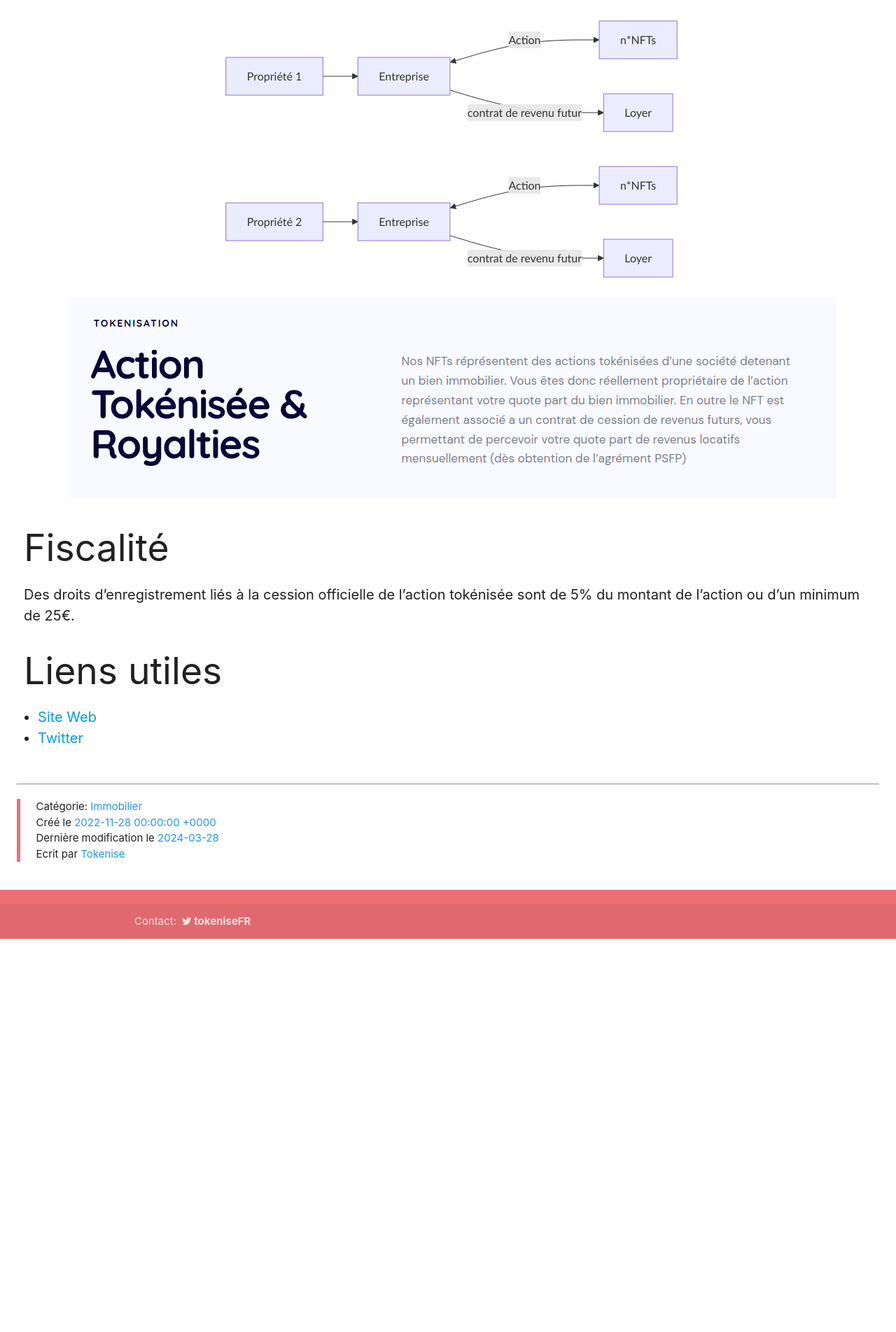
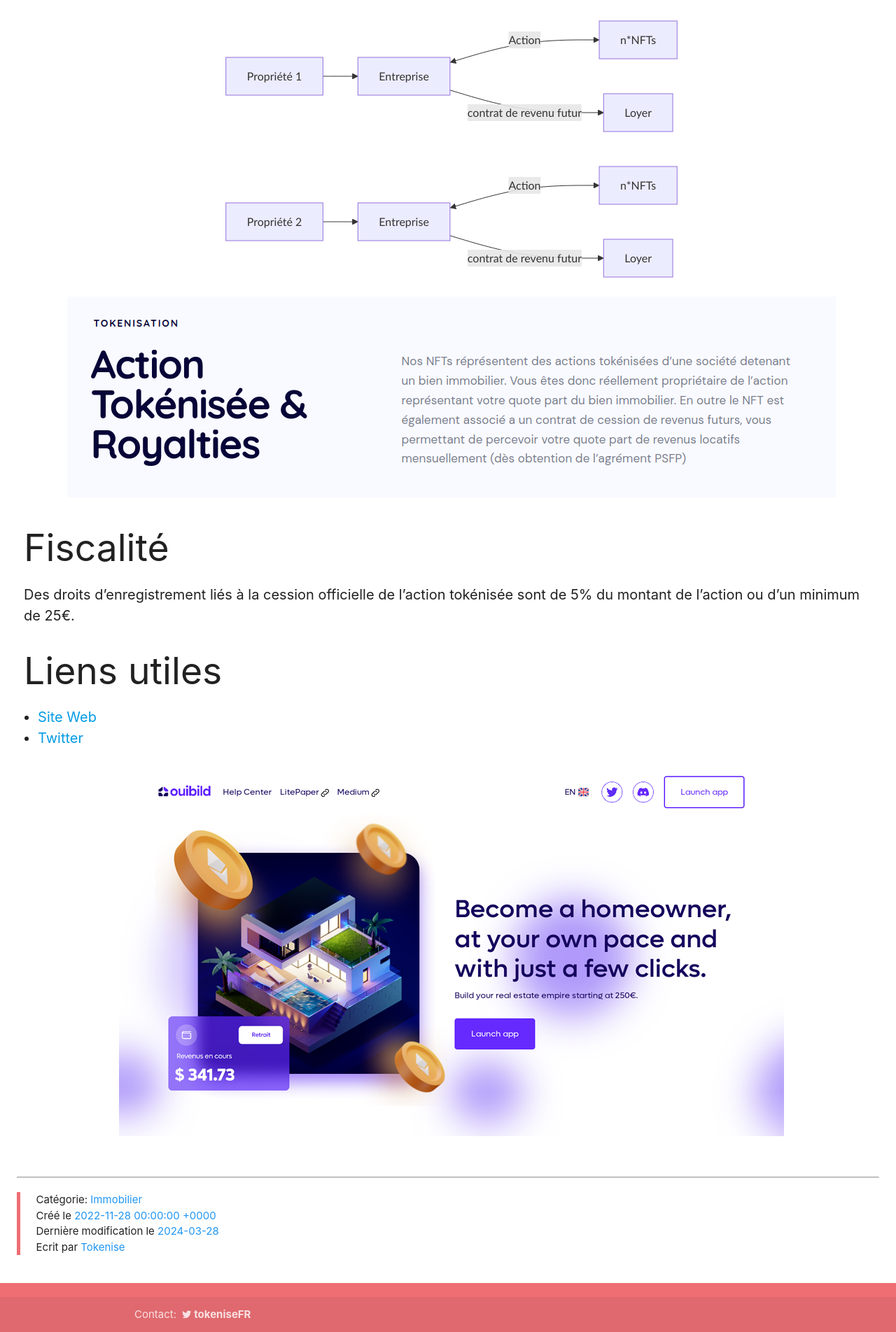
Before and after one commit to minus78/minus78.github.io, a Jekyll site: the page built from _posts/2022-11-28-OuiBild.markdown, in a window 1280 px wide. Shown: the part 931-2835 px from the top of the page at 70% size. Built offline with Jekyll 4.4.1, drawn with Linux system fonts in a browser that asks for light colours; before the commit the page ends 2273 px from its top, so only the background shows below that.

Commit message:
add thumb

```diff
--- a/_posts/2022-11-14-Blok.markdown
+++ b/_posts/2022-11-14-Blok.markdown
@@ -79,3 +79,9 @@ Le *BKT* sert à financer le lancement de Blok et apporter certains avantages à
 - [Discord](https://discord.com/invite/3CvceThPTf)
 - [Telegram](https://t.me/Blok_Official)
 - [Youtube](https://www.youtube.com/channel/UC-0wgRd4DEd1syeA7uUKlTg)
+
+<div class="row">
+    <div class="col s12" style="text-align: center;">
+            <img src="/img/Blok_thumb.png" class="responsive-img" />
+    </div>
+</div>
--- a/_posts/2022-11-28-OuiBild.markdown
+++ b/_posts/2022-11-28-OuiBild.markdown
@@ -53,3 +53,9 @@ Des droits d’enregistrement liés à la cession officielle de l’action toké
 
 - [Site Web](https://ouibild.io/)
 - [Twitter](https://twitter.com/Ouibild)
+
+<div class="row">
+    <div class="col s12" style="text-align: center;">
+            <img src="/img/Ouibild_thumb.png" class="responsive-img" />
+    </div>
+</div>
```
Also changed, not shown: img/Blok_thumb.png (added), img/Ouibild_thumb.png (added).
